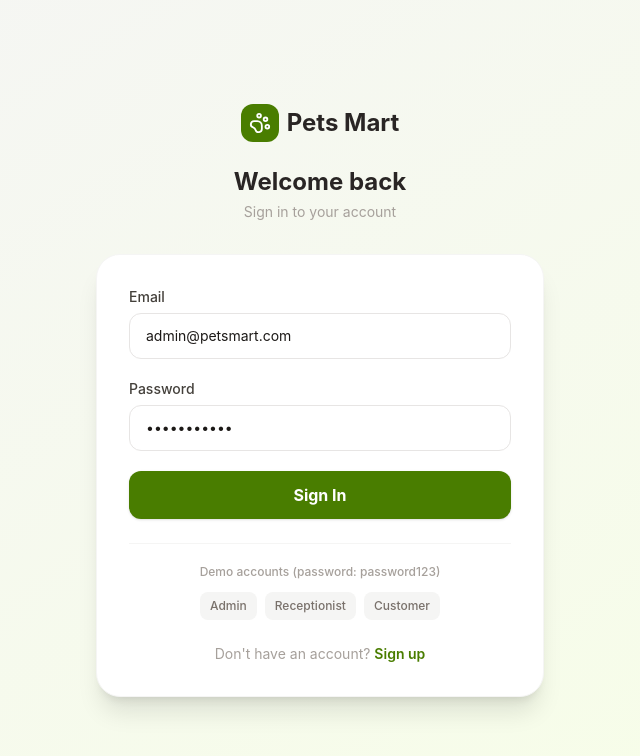
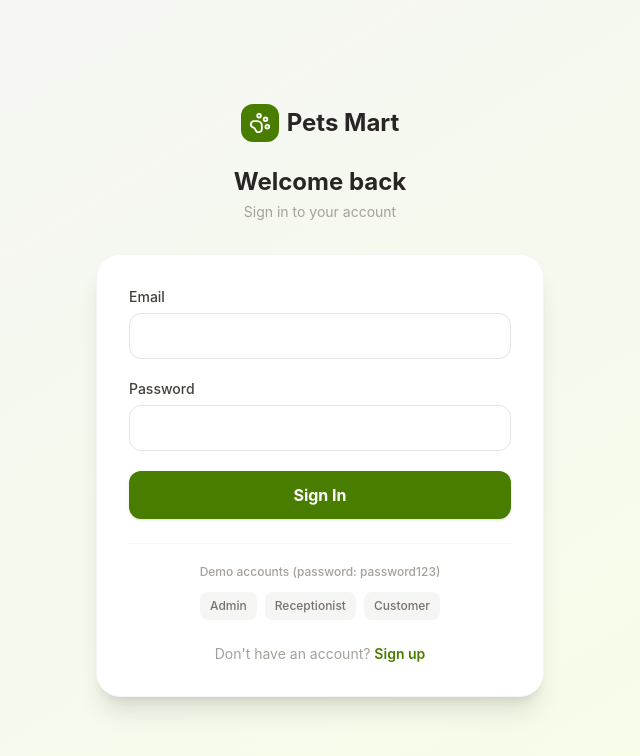
Before and after one commit to IsmailMainal/Pet-mart, a React (Vite) app in the folder frontend/: page /login in a window 1280 px wide. Shown: the top 756 px of the page, without its empty margins (320-960 px from the left). Built offline with nearby package versions, Linux system fonts and the light colour scheme; no server answers.

Commit message:
Secure login page by removing hardcoded credentials

```diff
--- a/frontend/src/pages/Login.jsx
+++ b/frontend/src/pages/Login.jsx
@@ -9,8 +9,8 @@ const Login = () => {
   const { login } = useContext(AuthContext);
   const toast = useToast();
   const navigate = useNavigate();
-  const [email, setEmail] = useState('admin@petsmart.com');
-  const [password, setPassword] = useState('password123');
+  const [email, setEmail] = useState('');
+  const [password, setPassword] = useState('');
   const [loading, setLoading] = useState(false);
   const loadingMsg = useLoadingMessage();
 
```
Also changed, not shown: 1 other file (tests, documents, lock files or other folders).
